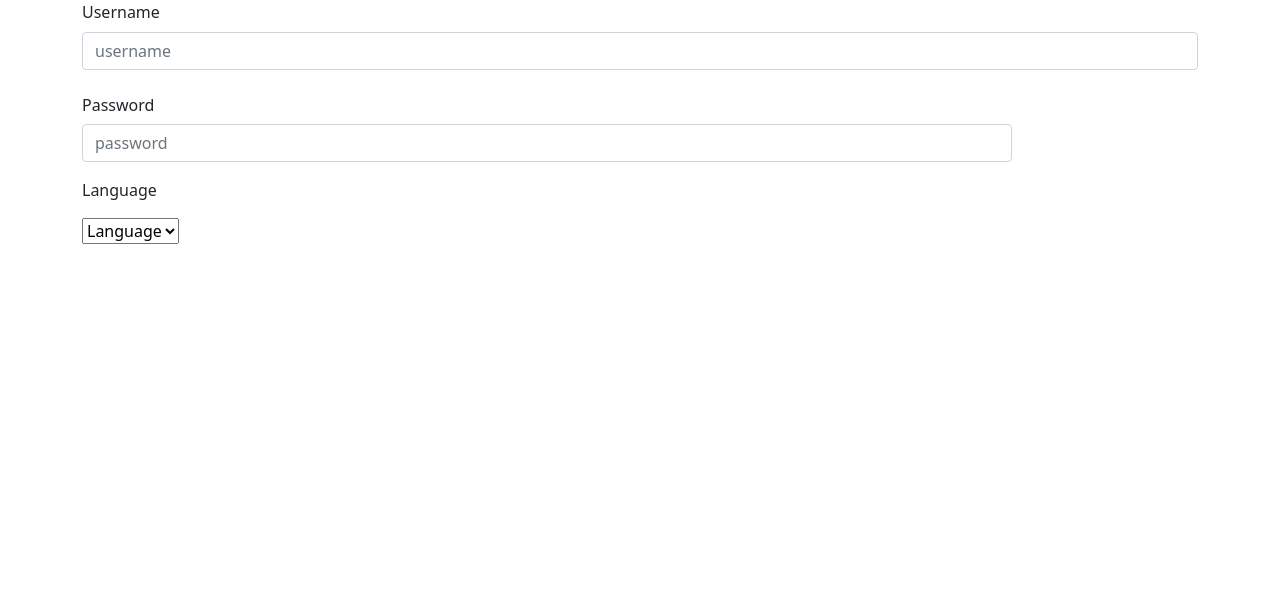
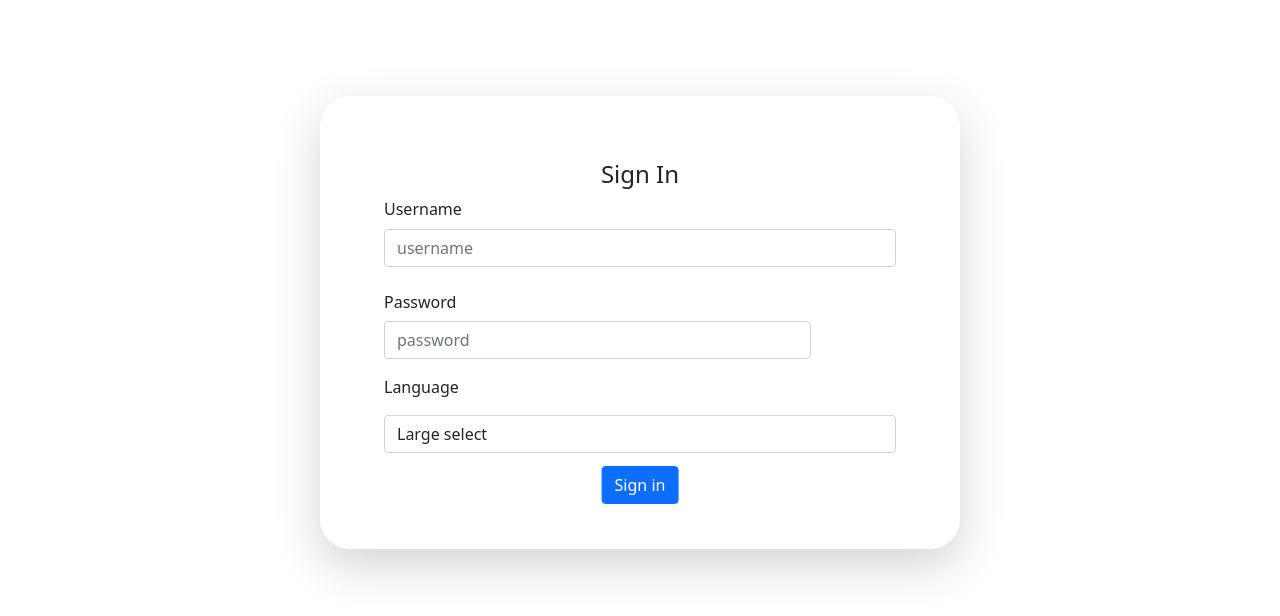
Before and after one commit to chisafukutome/translation-chat, a plain HTML site: page index.html in a window 1280 px wide. Drawn offline with nearby package versions, Linux system fonts and the light colour scheme.

Commit message:
Complete Sign In Page

```diff
--- a/css/style.css
+++ b/css/style.css
@@ -0,0 +1,32 @@
+* {
+  margin: 0;
+  padding: 0;
+}
+body {
+  height: 100vh;
+}
+.sign-in-box {
+  width: 50%;
+  margin: auto;
+  position: absolute;
+  top: 0;
+  bottom: 0;
+  left: 0;
+  right: 0;
+}
+
+form {
+  margin: 10%;
+  margin-top: 5%;
+}
+
+.sign-in-element {
+  margin-top: 15%;
+  border-radius: 30px;
+  padding-top: 2rem;
+  padding-bottom: 2rem;
+}
+
+#sign-in-button {
+  margin-top: 1rem;
+}
--- a/index.html
+++ b/index.html
@@ -15,6 +15,10 @@
   </head>
   <body>
     <div class="container">
+      <div class="sign-in-box">
+        <div class="sign-in-element shadow-lg">
+          <form>
+            <h4 class="text-center">Sign In</h4>
             <div class="mb-3">
               <label for="exampleFormControlInput1" class="form-label"
                 >Username</label
@@ -41,11 +45,19 @@
             </div>
             <div class="mb-3">
               <p>Language</p>
-        <select name="dropdown" class="dropdown">
-          <option value="#" selected>Language</option>
-          <option value="English">English</option>
-          <option value="Friench">Friench</option>
+              <select class="form-control form-control">
+                <option>Large select</option>
+                <option>Large select</option>
               </select>
+            </div>
+            <div
+              class="position-absolute start-50 translate-middle language"
+              id="sign-in-button"
+            >
+              <button type="submit" class="btn btn-primary">Sign in</button>
+            </div>
+          </form>
+        </div>
       </div>
     </div>
     <!-- BootStrap -->
```
Lines whose indentation alone changed are shown as unchanged.
